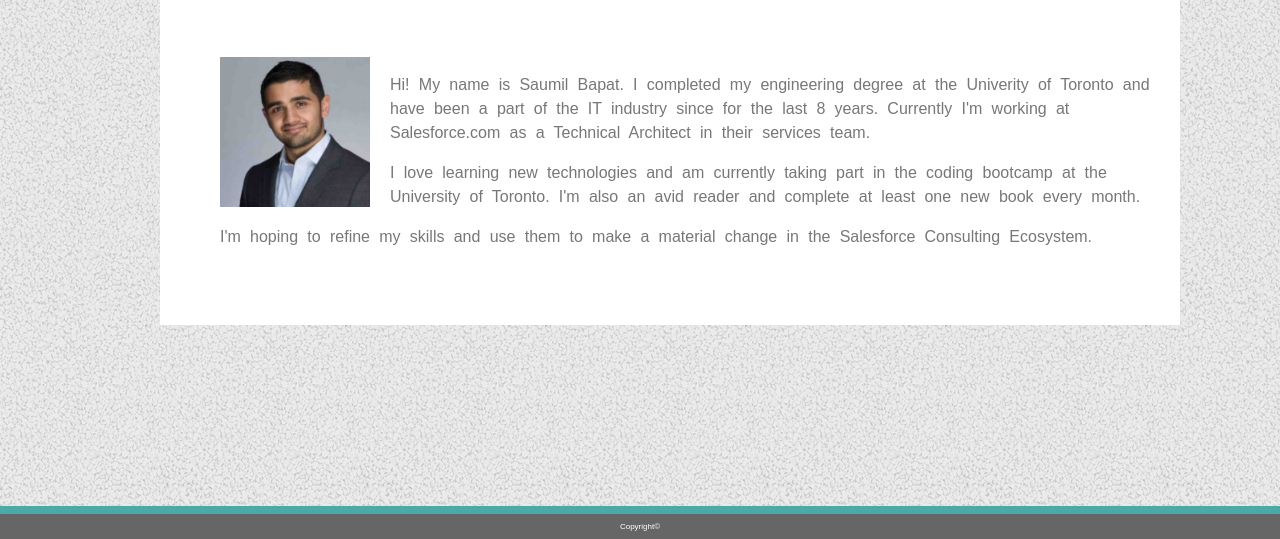
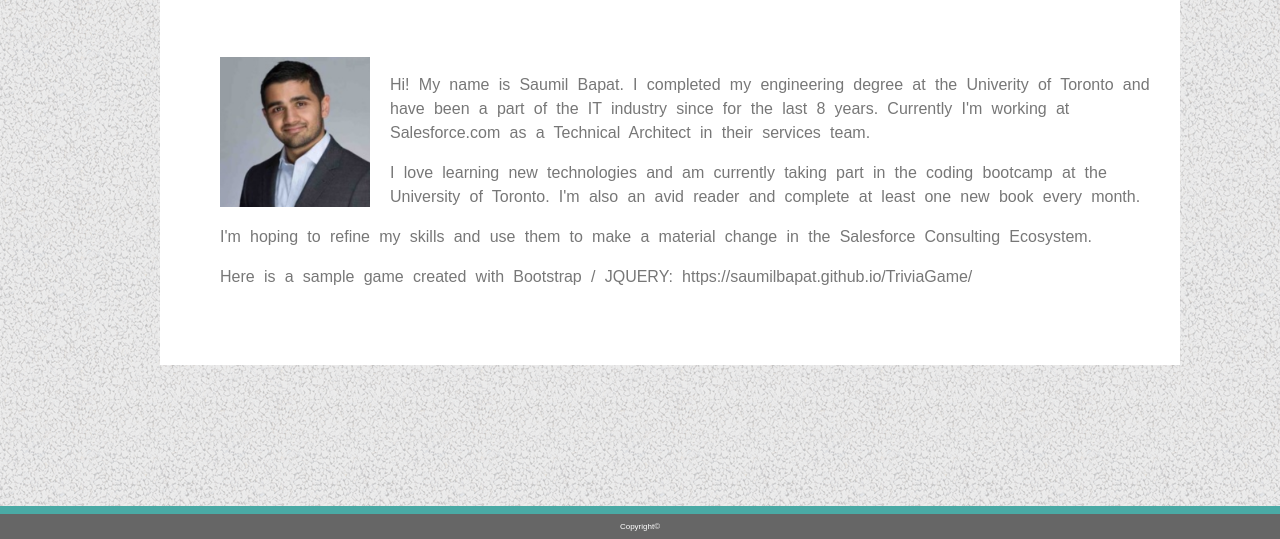
Before and after one commit to SaumilBapat/Responsive-Portfolio, a plain HTML site: page index.html in a window 1280 px wide. Shown: the part 261-800 px from the top of the page. Drawn offline with Linux system fonts and the light colour scheme.

Commit message:
Updated Portfolio

```diff
--- a/index.html
+++ b/index.html
@@ -41,6 +41,9 @@
         <p>
             I'm hoping to refine my skills and use them to make a material change in the Salesforce Consulting Ecosystem.
         </p>
+        <p>
+          Here is a sample game created with Bootstrap / JQUERY: https://saumilbapat.github.io/TriviaGame/
+        <p>
     </div>
   </div>
 
```
Also changed, not shown: 1 other file.
